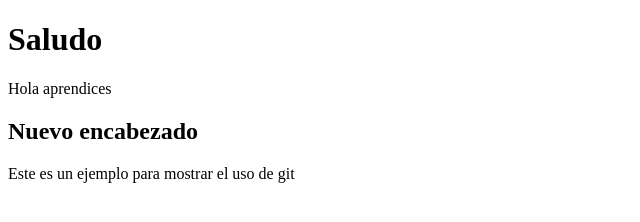
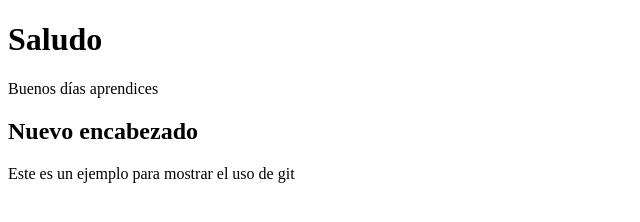
Before and after one commit to el-profe1/Diseno-y-calidad, a plain HTML site: page index.html in a window 1280 px wide. Shown: the full height of the page, 0-640 px from the left. Drawn offline with Linux system fonts and the light colour scheme.

Commit message:
Modified paragraph

```diff
--- a/index.html
+++ b/index.html
@@ -8,7 +8,7 @@
 </head>
 <body>
     <h1>Saludo</h1>
-    <p>Hola aprendices</p>
+    <p>Buenos días aprendices</p>
     <h2>Nuevo encabezado</h2>
     <p>Este es un ejemplo para mostrar el uso de git</p>
 </body>
```
